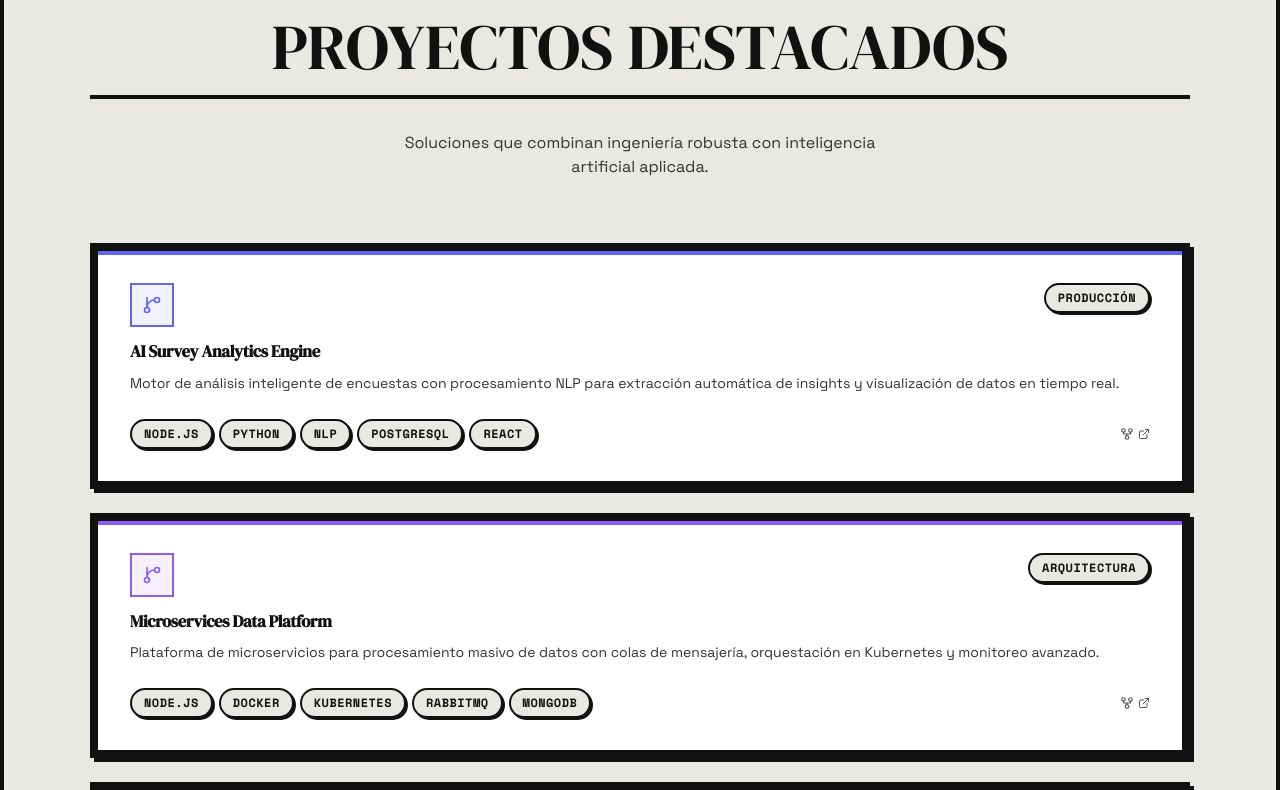
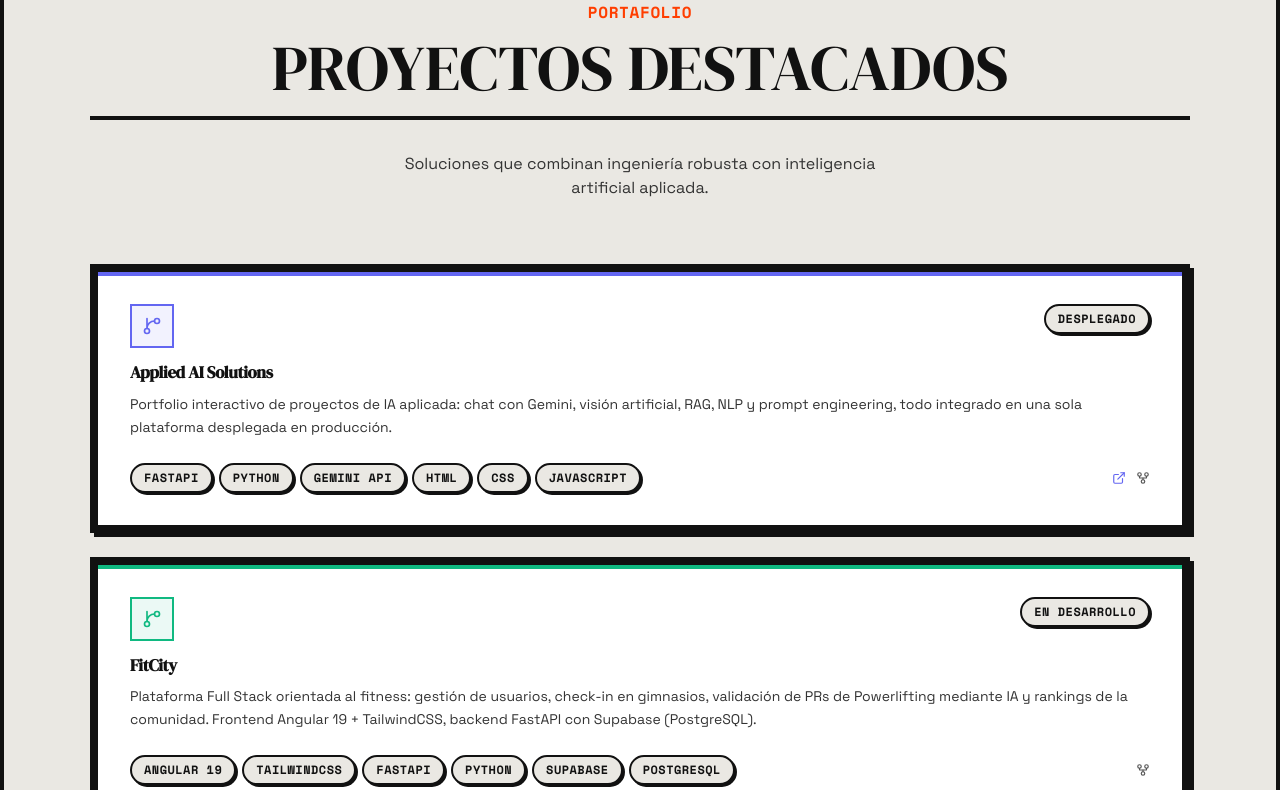
Before and after one commit to miguelcalzada-dev/portfolio-miguelcalzada, a Next.js app: page / in a window 1280 px wide. Shown: the part 2996-3786 px from the top of the page. Built offline with nearby package versions, Linux system fonts and the light colour scheme.

Commit message:
Update portfolio with real experience and projects data

```diff
--- a/app/page.tsx
+++ b/app/page.tsx
@@ -38,7 +38,7 @@ const CV_DATA = {
   availability: "Disponible · Remoto / Híbrido",
   email: "miguelcalzada2004@gmail.com",
   github: "https://github.com/miguelcalzada-dev",
-  linkedin: "https://linkedin.com/in/miguelcalzada",
+  linkedin: "https://www.linkedin.com/in/miguel-calzada-04a19b24b",
   summary:
     "Desarrollador de Software apasionado por la IA y el Big Data. Especializado en arquitecturas de microservicios, desarrollo Full-Stack y pipelines de datos.",
   experience: [
@@ -49,28 +49,29 @@ const CV_DATA = {
       period: "Marzo 2024 – Presente",
       type: "Jornada completa",
       description:
-        "Diseño e implementación de arquitecturas de microservicios escalables para análisis de datos a gran escala. Desarrollo Full-Stack con Node.js y React. Ingeniería de datos con PostgreSQL y MongoDB. Orquestación de servicios con Docker y Kubernetes.",
+        "Desarrollo front-end de cuestionarios web para estudios de mercado, mantenimiento y mejora del back-end de datos, desarrollo de mejoras en plataformas internas y trabajo colaborativo en equipo con seguimiento de tareas y control de versiones.",
       highlights: [
-        "Arquitecturas de microservicios con Node.js",
-        "Desarrollo Full-Stack React + TypeScript",
-        "Pipelines de datos con PostgreSQL / MongoDB",
-        "DevOps: Docker, Kubernetes, RabbitMQ",
-        "APIs RESTful y GraphQL",
+        "Front-end de cuestionarios web con HTML, CSS, JS, jQuery y Bootstrap",
+        "Back-end y gestión de datos con SQL Server y VBScript",
+        "Mejoras de plataformas con ASP, JavaScript, CSS y HTML",
+        "Conexiones a sistemas de datos con SQL Server",
+        "Trabajo en equipo, coordinación técnica y gestión de tiempos",
+        "Control de versiones con Git y GitHub",
       ],
-      stack: ["Node.js", "React", "TypeScript", "PostgreSQL", "Docker", "Kubernetes", "RabbitMQ"],
+      stack: ["HTML", "CSS", "JavaScript", "jQuery", "Bootstrap", "SQL Server", "VBScript", "ASP", "Git"],
     },
   ],
   education: [
     {
       title: "Especialización en Inteligencia Artificial y Big Data",
       institution: "Formación Superior",
-      period: "2022 – 2024",
+      period: "2025 – 2026",
       highlights: ["Machine Learning", "Deep Learning", "NLP", "Big Data Analytics"],
     },
     {
       title: "Técnico Superior en Desarrollo de Aplicaciones Multiplataforma (DAM)",
       institution: "Instituto Técnico",
-      period: "2020 – 2022",
+      period: "2022 – 2024",
       highlights: ["Java", "Android", "Diseño de BD", "Programación Orientada a Objetos"],
     },
   ],
@@ -108,36 +109,44 @@ const CV_DATA = {
   },
   projects: [
     {
-      name: "AI Survey Analytics Engine",
+      name: "Applied AI Solutions",
       description:
-        "Motor de análisis inteligente de encuestas con procesamiento NLP para extracción automática de insights y visualización de datos en tiempo real.",
-      stack: ["Node.js", "Python", "NLP", "PostgreSQL", "React"],
-      type: "Producción",
+        "Portfolio interactivo de proyectos de IA aplicada: chat con Gemini, visión artificial, RAG, NLP y prompt engineering, todo integrado en una sola plataforma desplegada en producción.",
+      stack: ["FastAPI", "Python", "Gemini API", "HTML", "CSS", "JavaScript"],
+      type: "Desplegado",
       color: "#6366f1",
+      github: "https://github.com/miguelcalzada-dev/applied-ai-engineering-showcase",
+      url: "https://web-production-2ec10.up.railway.app/",
     },
     {
-      name: "Microservices Data Platform",
+      name: "FitCity",
       description:
-        "Plataforma de microservicios para procesamiento masivo de datos con colas de mensajería, orquestación en Kubernetes y monitoreo avanzado.",
-      stack: ["Node.js", "Docker", "Kubernetes", "RabbitMQ", "MongoDB"],
-      type: "Arquitectura",
-      color: "#8b5cf6",
+        "Plataforma Full Stack orientada al fitness: gestión de usuarios, check-in en gimnasios, validación de PRs de Powerlifting mediante IA y rankings de la comunidad. Frontend Angular 19 + TailwindCSS, backend FastAPI con Supabase (PostgreSQL).",
+      stack: ["Angular 19", "TailwindCSS", "FastAPI", "Python", "Supabase", "PostgreSQL"],
+      type: "En Desarrollo",
+      color: "#10b981",
+      github: "https://github.com/FitCity-Team/FitCity",
+      url: null,
     },
     {
-      name: "Full-Stack BI Dashboard",
+      name: "Barber Books Template",
       description:
-        "Dashboard de Business Intelligence con visualizaciones interactivas, filtros dinámicos y exportación de reportes en múltiples formatos.",
-      stack: ["React", "TypeScript", "D3.js", "Node.js", "PostgreSQL"],
-      type: "Full-Stack",
-      color: "#22d3ee",
+        "Plantilla web moderna y elegante para barberías y peluquerías premium. Permite mostrar servicios, portafolio y equipo de barberos, incluyendo un sistema integrado para agenciar y gestionar citas de clientes de forma rápida.",
+      stack: ["HTML", "CSS", "JavaScript"],
+      type: "Sin Desplegar",
+      color: "#f59e0b",
+      github: "https://github.com/miguelcalzada-dev/barber-books-template",
+      url: null,
     },
     {
-      name: "ML Pipeline Orchestrator",
+      name: "Spotify Voice Assistant",
       description:
-        "Orquestador de pipelines de Machine Learning con entrenamiento distribuido, versionado de modelos y despliegue automatizado mediante CI/CD.",
-      stack: ["Python", "Docker", "TensorFlow", "Flask", "Redis"],
-      type: "ML/DevOps",
-      color: "#10b981",
+        "Asistente de voz offline para Windows que controla Spotify mediante comandos de voz sin interrumpir el flujo de trabajo. Activa con la palabra \"asistente\" y ofrece más de 20 interacciones para gestionar la reproducción sin conexión a internet.",
+      stack: ["Python", "SpeechRecognition", "Spotipy", "Windows"],
+      type: "Escritorio",
+      color: "#22d3ee",
+      github: "https://github.com/miguelcalzada-dev/spotify_voice_assistant",
+      url: null,
     },
   ],
 };
@@ -150,7 +159,7 @@ function getBotResponse(message: string): string {
 
   // experience
   if (msg.match(/experiencia|trabaj|empresa|analisis survey|trabajo actual|empleo/)) {
-    return "💼 Actualmente trabajo como **Software Developer en Analisis Survey Unit** (Madrid) desde marzo de 2024. Me especializo en arquitecturas de microservicios, desarrollo Full-Stack con Node.js + React, ingeniería de datos con PostgreSQL/MongoDB y DevOps con Docker y Kubernetes.";
+    return "💼 Actualmente trabajo en **Analisis Survey Unit** (Madrid) desde marzo de 2024. Me encargo del desarrollo front-end de cuestionarios web para estudios de mercado (HTML, CSS, JS, jQuery, Bootstrap), mantenimiento del back-end con SQL Server y VBScript, mejoras de plataformas internas con ASP, y control de versiones con Git y GitHub.";
   }
   // education / studies
   if (msg.match(/estudi|formaci|título|educaci|universidad|instituto|dam|big data/)) {
@@ -162,7 +171,7 @@ function getBotResponse(message: string): string {
   }
   // AI / ML
   if (msg.match(/inteligencia artificial|ia|machine learning|deep learning|nlp|tensorflow|pytorch|ml/)) {
-    return "🧠 La IA es mi gran pasión. Tengo especialización formal en:\n• **Machine Learning** y modelos predictivos\n• **Deep Learning** con redes neuronales\n• **NLP** para procesamiento de lenguaje natural\n• **Big Data Analytics** para datasets a gran escala\nLo aplico directamente en mi trabajo en Analisis Survey Unit.";
+    return "🧠 La IA es mi gran pasión. Tengo especialización formal en:\n• **Machine Learning** y modelos predictivos\n• **Deep Learning** con redes neuronales\n• **NLP** para procesamiento de lenguaje natural\n• **Big Data Analytics** para datasets a gran escala\nEstas habilidades complementan mi perfil de desarrollador web y de datos.";
   }
   // location / availability
   if (msg.match(/ubicaci|madrid|remoto|híbrido|disponib|contrat|ofert/)) {
@@ -174,15 +183,15 @@ function getBotResponse(message: string): string {
   }
   // devops
   if (msg.match(/devops|docker|kubernetes|ci\/cd|pipeline|deploy|desplieg/)) {
-    return "🐳 En DevOps tengo experiencia práctica con:\n• **Docker** — containerización de aplicaciones\n• **Kubernetes** — orquestación y escalado\n• **RabbitMQ** — mensajería entre microservicios\n• **CI/CD** — pipelines de integración y despliegue continuo\nTodo esto lo aplico en el entorno de producción de Analisis Survey Unit.";
+    return "🛠️ En control de versiones y herramientas de desarrollo tengo experiencia con:\n• **Git y GitHub** — control de versiones y colaboración en equipo\n• **SQL Server** — gestión y mantenimiento de bases de datos\n• **ASP / VBScript** — desarrollo de plataformas internas\n• **Bootstrap / jQuery** — front-end de cuestionarios web\nLo aplico en mi trabajo diario en Analisis Survey Unit.";
   }
   // projects
   if (msg.match(/proyecto|project|portafolio|portfolio|github|repositori/)) {
-    return "🚀 Algunos de mis proyectos destacados:\n• **AI Survey Analytics Engine** — NLP para análisis de encuestas\n• **Microservices Data Platform** — Plataforma de microservicios con Kubernetes\n• **Full-Stack BI Dashboard** — Visualizaciones interactivas con React y D3.js\n• **ML Pipeline Orchestrator** — Orquestador de pipelines de Machine Learning\nPuedes ver más detalles directamente en la sección de proyectos de este portfolio.";
+    return "🚀 Mis proyectos destacados:\n• **Applied AI Solutions** — Portfolio de IA con Gemini, RAG y NLP, desplegado en Railway\n• **FitCity** — Plataforma Full Stack de fitness con validación de PRs mediante IA (Angular + FastAPI + Supabase)\n• **Barber Books Template** — Plantilla web premium para barberías con sistema de reservas\n• **Spotify Voice Assistant** — Asistente de voz offline para Windows con más de 20 comandos\nPuedes ver más detalles y los repos en la sección de proyectos de este portfolio.";
   }
   // contact
   if (msg.match(/contact|email|correo|mensaje|hablar|llam|whatsapp|linkedin/)) {
-    return "📬 Puedes contactarme a través de:\n• **Email**: miguelcalzada2004@gmail.com\n• **LinkedIn**: linkedin.com/in/miguelcalzada\n• **GitHub**: github.com/miguelcalzada-dev\n\nEstoy abierto a nuevas oportunidades y colaboraciones interesantes. ¡No dudes en escribirme!";
+    return "📬 Puedes contactarme a través de:\n• **Email**: miguelcalzada2004@gmail.com\n• **LinkedIn**: linkedin.com/in/miguel-calzada-04a19b24b\n• **GitHub**: github.com/miguelcalzada-dev\n• **Teléfono**: +34 665 17 88 25\n\nEstoy abierto a nuevas oportunidades y colaboraciones interesantes. ¡No dudes en escribirme!";
   }
   // greetings
   if (msg.match(/hola|hello|hi|buenas|hey|qué tal|cómo est/)) {
@@ -190,7 +199,7 @@ function getBotResponse(message: string): string {
   }
   // name / who
   if (msg.match(/quién es|quien es|cuéntame sobre|sobre miguel|sobre ti|quién eres/)) {
-    return "👨‍💻 **Miguel Angel Calzada Martín** es un Desarrollador de Software especializado en **IA y Big Data**, con sede en Madrid. Trabaja actualmente en Analisis Survey Unit donde diseña microservicios, desarrolla aplicaciones Full-Stack y construye pipelines de datos. Combina sólidas bases en ingeniería de software con una profunda pasión por la inteligencia artificial.";
+    return "👨‍💻 **Miguel Angel Calzada Martín** es un Desarrollador de Software con sede en Madrid. Trabaja actualmente en Analisis Survey Unit, donde desarrolla front-end para cuestionarios web (HTML, CSS, JS, jQuery, Bootstrap), mantiene el back-end de datos con SQL Server y VBScript, y mejora plataformas internas con ASP. Combina sólidas bases en desarrollo web con una profunda pasión por la inteligencia artificial y el Big Data.";
   }
   // skills / abilities
   if (msg.match(/habilidad|skill|capaz|puede|sabe|experto|conocimiento/)) {
@@ -1098,36 +1107,43 @@ function Projects() {
                   <div style={{ display: "flex", justifyContent: "space-between", alignItems: "center" }}>
                     <div style={{ display: "flex", flexWrap: "wrap", gap: 6 }}>
                       {project.stack.map((s) => (
-                        <span
-                          key={s}
-                          className="tag-chip"
-                        >
-                          {s}
-                        </span>
-                      ))}
-                    </div>
+                        <span key={s} className="tag-chip">{s}</span>
+                      ))}
+                    </div>
+                    <div style={{ display: "flex", gap: 10, flexShrink: 0, marginLeft: 12 }}>
+                      {project.url && (
                         <a
-                      href={CV_DATA.github}
+                          href={project.url}
                           target="_blank"
                           rel="noopener noreferrer"
-                      style={{
-                        display: "flex",
-                        alignItems: "center",
-                        gap: 4,
-                        color: "var(--text-muted)",
-                        fontSize: "0.8rem",
-                        textDecoration: "none",
-                        transition: "color 0.2s",
-                        flexShrink: 0,
-                        marginLeft: 12,
+                          title="Ver demo en vivo"
+                          style={{
+                            display: "flex", alignItems: "center", gap: 4,
+                            color: project.color, fontSize: "0.8rem",
+                            textDecoration: "none", transition: "opacity 0.2s",
+                          }}
+                        >
+                          <ExternalLink size={14} />
+                        </a>
+                      )}
+                      <a
+                        href={project.github}
+                        target="_blank"
+                        rel="noopener noreferrer"
+                        title="Ver en GitHub"
+                        style={{
+                          display: "flex", alignItems: "center", gap: 4,
+                          color: "var(--text-muted)", fontSize: "0.8rem",
+                          textDecoration: "none", transition: "color 0.2s",
                         }}
                         onMouseEnter={(e) => ((e.currentTarget as HTMLAnchorElement).style.color = project.color)}
                         onMouseLeave={(e) => ((e.currentTarget as HTMLAnchorElement).style.color = "var(--text-muted)")}
                       >
                         <GitFork size={14} />
-                      <ExternalLink size={12} />
                       </a>
                     </div>
+                  </div>
+
                 </div>
               </motion.div>
             ))}
@@ -1156,7 +1172,7 @@ function Footer() {
       }}
     >
       <p className="label-text" style={{ fontSize: "0.65rem", color: "var(--text-muted)" }}>
-        © 2026 MIGUEL ANGEL CALZADA MARTÍN — BUILT WITH NEXT.JS &amp; FRAMER MOTION
+        © 2026 MIGUEL ANGEL CALZADA MARTÍN — +34 665 17 88 25
       </p>
       <div style={{ display: "flex", alignItems: "center", gap: 8 }}>
         <div className="dot-glow" style={{ width: 7, height: 7, background: "var(--success)" }} />
```
Lines whose indentation alone changed are shown as unchanged.
